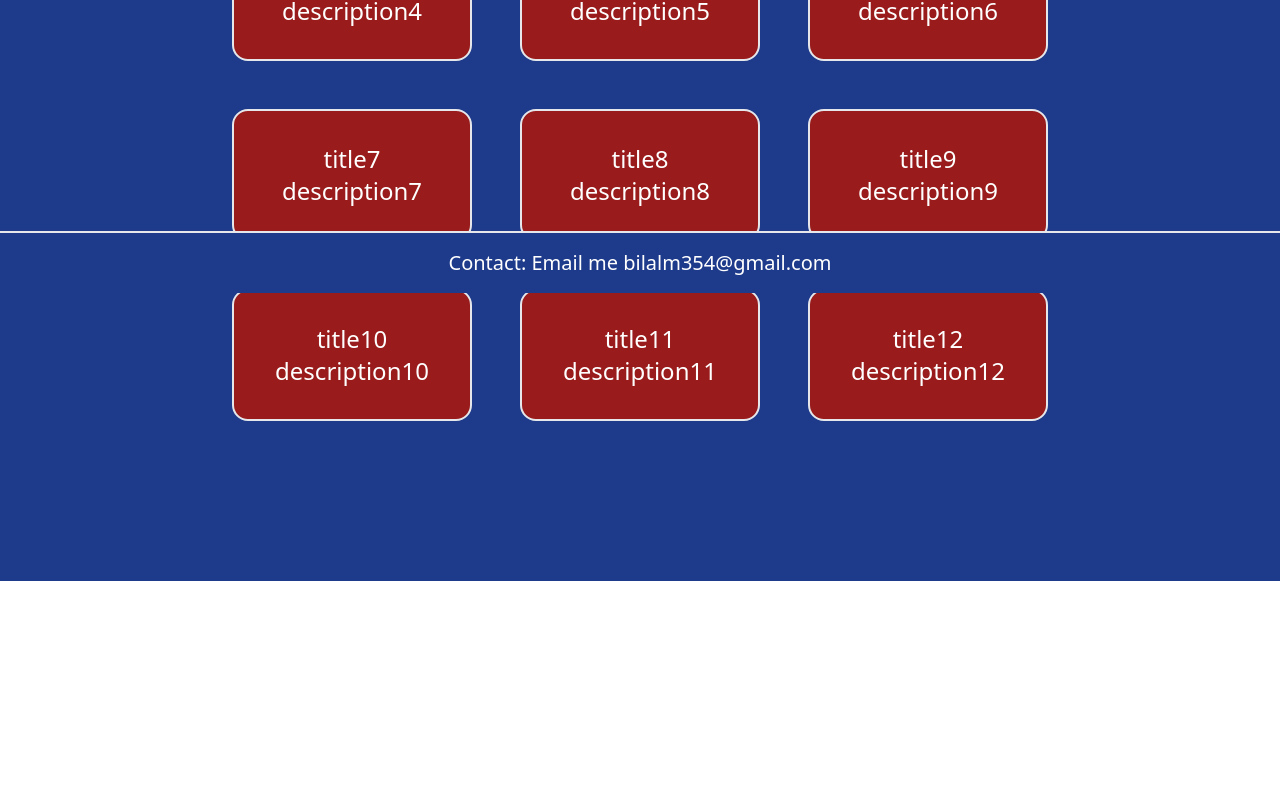
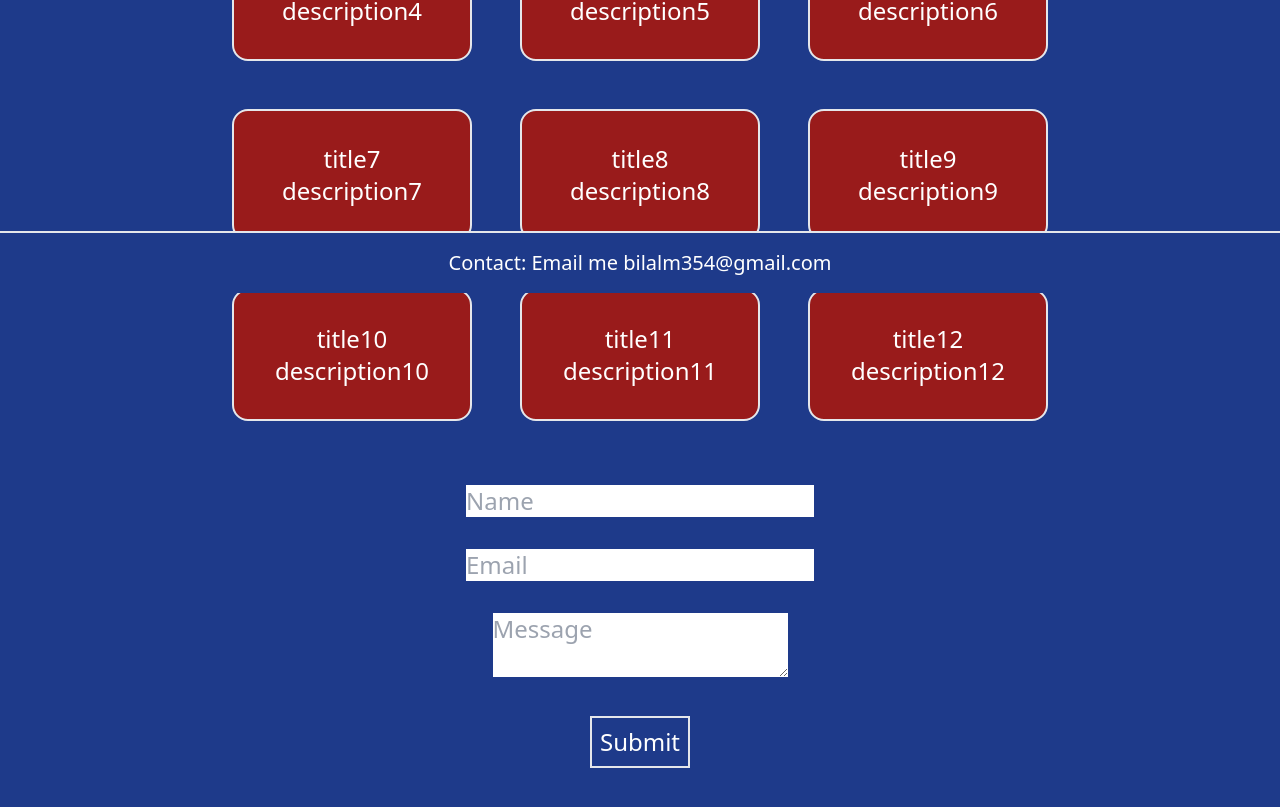
Before and after one commit to Bilalm354/react-portfolio, a React (Create React App) app: page / in a window 1280 px wide. Shown: the part 507-1314 px from the top of the page. Before the commit the page ends 1088 px from the top, so only its background shows below. Built offline with nearby package versions, Linux system fonts and the light colour scheme.

Commit message:
added a non functional contact form

```diff
--- a/src/App.tsx
+++ b/src/App.tsx
@@ -1,5 +1,6 @@
 import React from 'react';
 import Contact from './components/Contact';
+import ContactForm from './components/ContactForm';
 import Info from './components/Info';
 import MyName from './components/nav/MyName';
 import NavBar from './components/nav/NavBar';
@@ -24,10 +25,11 @@ export default function App() {
       <PortfolioGrid />
       <br />
       <br />
-      <Contact />
+      <ContactForm />
       <br />
       <br />
       <br />
+      <Contact />
     </div>
   );
 }
--- /dev/null
+++ b/src/components/ContactForm.tsx
@@ -0,0 +1,18 @@
+import React from 'react';
+
+export default function ContactForm() {
+  return (
+    <div>
+      <input placeholder="Name" />
+      <br />
+      <br />
+      <input placeholder="Email" />
+      <br />
+      <br />
+      <textarea placeholder="Message" />
+      <br />
+      <br />
+      <button type="submit" className="border-2 p-2">Submit</button>
+    </div>
+  );
+}
--- a/src/components/nav/NavBar.tsx
+++ b/src/components/nav/NavBar.tsx
@@ -6,6 +6,7 @@ export default function NavBar() {
     <div className="absolute top-0 right-0 p-4">
       <NavItem text="CV" link="https://docs.google.com/document/d/1FHzaHQE2R8jK0bv6rl2TZqD8Hq2swN-KYv-3TuFMG74/edit?usp=sharing" />
       <NavItem text="CV (PDF)" link="https://docs.google.com/document/d/1FHzaHQE2R8jK0bv6rl2TZqD8Hq2swN-KYv-3TuFMG74/export?format=pdf" />
+      <NavItem text="Interactive CV" link="#" />
       <NavItem text="Portfolio" link="#" />
       <NavItem text="Contact" link="#" />
     </div>
```
